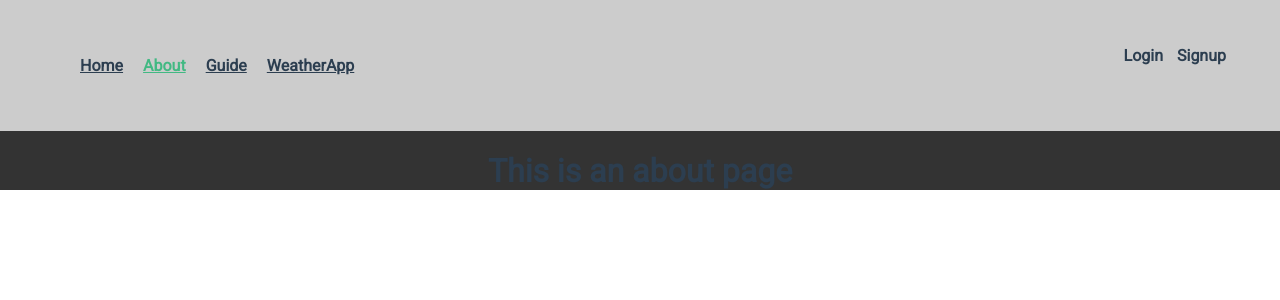
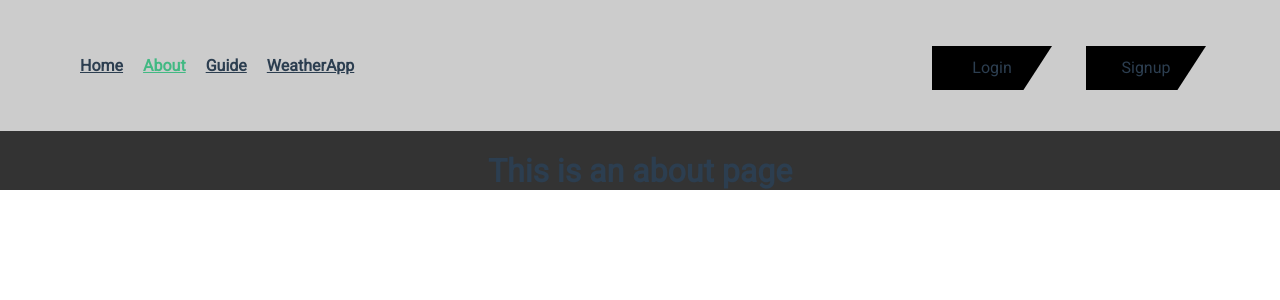
Before and after one commit to mickireh/vueproject4, a Vue app: page /#/about in a window 1280 px wide. Shown: the top 300 px of the page. Built offline with nearby package versions, Linux system fonts and the light colour scheme; no server answers.

Commit message:
error + css

```diff
--- a/src/components/Login.vue
+++ b/src/components/Login.vue
@@ -9,7 +9,7 @@
             </ul>
         </div>
 
-        <div id="loginForm" class="hide">
+        <div id="loginForm" v-if="showLoginSwitch == true">
             <form>
                 <label for="loginEmail">Email</label>
                 <input id="loginEmail" type="email" v-model="loginEmail">
@@ -18,7 +18,7 @@
                 <button @click="loginbtn">Login</button>
             </form>
         </div>
-        <div id="signupForm" class="hide">
+        <div id="signupForm" v-if="showSignupSwitch == true">
             <form>
                 <label for="signupEmail">Email</label>
                 <input id="signupEmail" type="email" v-model="signupEmail">
@@ -56,19 +56,31 @@ export default {
             loginEmail: '',
             loginPassword: '',
             loggedIn: false,
-            user: ''
+            user: '',
+            showLoginSwitch: false,
+            showSignupSwitch: false
         }
     },
     methods: {
-        showSignup: () => {
-            var signupForm = $('#signupForm');
-            signupForm.toggleClass('hide');
-            var loginForm = $('#loginForm');
-            loginForm.addClass('hide');
+        setError: function(err, formp, formbtn) {
+            // console.log(err, form);
+            $(formp).detach();
+            var error = $('<p/>').text(err.message);
+            error.css('color','red');
+            error.insertAfter(formbtn);
+        },
+        showSignup: function() {
+            // var signupForm = $('#signupForm');
+            // signupForm.toggleClass('hide');
+            // var loginForm = $('#loginForm');
+            // loginForm.addClass('hide');
+            this.showLoginSwitch = false;
+            // console.log(this.showLoginBool);
+            this.showSignupSwitch = !this.showSignupSwitch;
         },
         signupbtn: function() {
             // cuz of scoping vm(view-model to this)
-            // var vm = this;
+            var vm = this;
             firebase.auth().createUserWithEmailAndPassword(this.signupEmail, this.signupPassword)
             // no arrow functions here
             .then(function(user) {
@@ -81,16 +93,26 @@ export default {
                 signupForm.addClass('hide');
             },
             function(err) {
-                console.log(err.message);
+                var formp = $('#signupForm p');
+                var formbtn = $('#signupForm button')
+                vm.setError(err, formp, formbtn);
+                // console.log(err.message);
+                // $('#signupForm p').detach();
+                // var error = $('<p/>').text(err.message);
+                // error.css('color','red');
+                // error.insertAfter('#signupForm button');
             }
             );
         },
-        showLogin: () => {
-            var loginForm = $('#loginForm');
-            loginForm.toggleClass('hide');
+        showLogin: function() {
+            // var loginForm = $('#loginForm');
+            // loginForm.toggleClass('hide');
 
-            var signupForm = $('#signupForm');
-            signupForm.addClass('hide');
+            // var signupForm = $('#signupForm');
+            // signupForm.addClass('hide');
+            this.showLoginSwitch = !this.showLoginSwitch;
+            // console.log(this.showLoginBool);
+            this.showSignupSwitch = false;
         },
         loginbtn: function() {
 
@@ -104,12 +126,16 @@ export default {
                 loginForm.addClass('hide');
             },
             function(err) {
-                if (vm.loginEmail === '') {
+                if (vm.loginEmail.trim() === '') {
                     err.message = 'empty';
-                    // console.log('err.message');
                 }
-                console.log(err.message);
-                // console.log(err);
+                // $('#loginForm p').detach();
+                // var error = $('<p/>').text(err.message);
+                // error.css('color','red');
+                // error.insertAfter('#loginForm button');
+                var formp = $('#loginForm p');
+                var formbtn = $('#loginForm button')
+                vm.setError(err, formp, formbtn);
             });
         },
         logout: function() {
@@ -134,8 +160,7 @@ export default {
     top: 30px;
     right: 40px;
 
-
-    font-weight: bold;
+    font-weight: 300;
 
 
     ul {
@@ -143,14 +168,44 @@ export default {
         display: flex;
     }
     li {
-        margin-right:14px;
+        margin-right:34px;
         cursor: pointer;
+        width:120px;
+        height:44px;
+        line-height: 44px;
+
+
+        animation: fadeIn .5s;
+
+        z-index: 1;
+        position: relative;
+        overflow: hidden;
     }
+
+    li:after {
+    content: '';
+    position: absolute;
+    top: 0;
+    right: 0;
+    width: 100%;
+    height: 100%;
+    background: #000;
+    -webkit-transform-origin: 100% 0;
+    -ms-transform-origin: 100% 0;
+    transform-origin: 100% 0;
+    -webkit-transform: skew(-33deg);
+    -ms-transform: skew(-33deg);
+    transform: skew(-33deg);
+    z-index: -1;
+    }
+
+    li:hover:after {
+        background:seagreen;
+    }
+
     .UserEmail {
         color:rgb(8, 97, 30);
     }
-
-
 }
 .Form-position {
     position: relative;
@@ -160,24 +215,28 @@ export default {
     position:absolute;
     top:131px;
     right:40px;
-    background-color: rgba($color: #222, $alpha: .75);
+    width: 200px;
+    background-color: rgba($color: #222, $alpha: .9);
     border-radius: 5px;
     padding:5px;
+    z-index: 1;
 
-    transition: opacity 1s ease;
+    // transition: opacity 1s ease;
 
     animation: fadeIn .5s;
 
     input, label {
         font-family: 'Montserrat', sans-serif;
-        color: #444;
+        color: #999;
         display:block;
         margin-top:10px;
         margin-left: auto;
         margin-right: auto;
+        max-width:150px;
     }
     input {
         padding:8px;
+        color:#333;
     }
     button {
         font-family: 'Montserrat', sans-serif;
@@ -201,21 +260,23 @@ export default {
     left: 0;
     right: 0;
 
-    background-color: rgba($color: #222, $alpha: .75);
+    background-color: rgba($color: #222, $alpha: .9);
     border-radius: 5px;
     padding:5px;
+    z-index: 1;
 
     animation: fadeIn .5s;
 
     input, label {
         font-family: 'Montserrat', sans-serif;
-        color: #444;
+        color: #999;
         display: block;
         margin-top:20px;
         margin-left: auto;
         margin-right: auto;
     }
     input {
+        color:#333;
         padding: 8px;
     }
     button {
@@ -227,10 +288,18 @@ export default {
         height:40px;
         margin-top: 10px;
     }
+    .error {
+        color:red;
+    }
 }
 .hide {
     display: none;
 }
+
+.error {
+    color:red;
+}
+
 @keyframes fadeIn {
     from {
         opacity: 0;
```
